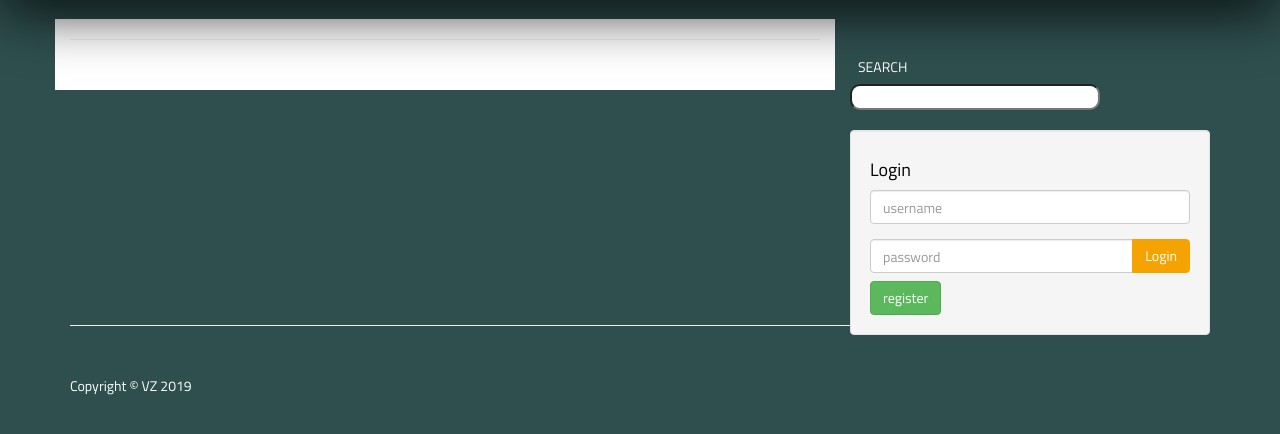
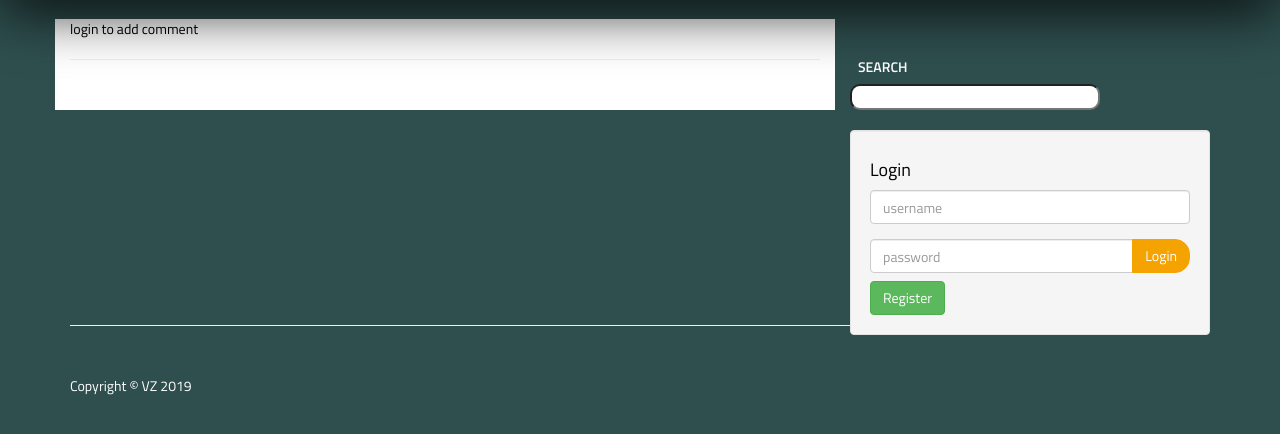
Before and after one commit to Zobbez/Bachelor, a PHP site: page /post.php in a window 1280 px wide. Shown: the part 51-485 px from the top of the page. Run offline with PHP 8.4, Linux system fonts and the light colour scheme; data that the repository does not hold is empty.

Commit message:
minor fixes

```diff
--- a/admin/css/sb-admin-rtl.css
+++ /dev/null
@@ -1,5 +0,0 @@
-
-@media (min-width: 768px){
-  #wrapper {padding-right: 225px; padding-left: 0;}
-  .side-nav{right: 0;left: auto;}
-}
--- a/admin/includes/add-user.php
+++ b/admin/includes/add-user.php
@@ -54,7 +54,7 @@ createUser();
 
 
 <div class="form-group">
-    <input class="btn btn-primary" type="submit" name="create-user" value="Create user">
+    <input class="btn orangebtn" type="submit" name="create-user" value="Create user">
 </div>
 
 
--- a/admin/includes/navigation.php
+++ b/admin/includes/navigation.php
@@ -54,12 +54,12 @@ $categoryClass = '';
                     <a href="#" class="dropdown-toggle" data-toggle="dropdown"><i class="fa fa-user"></i> <?php echo $_SESSION['username']; ?> <b class="caret"></b></a>
                     <ul class="dropdown-menu">
                         <li>
-                            <a href="profile.php"><i class="fa fa-fw fa-user"></i> Profile</a>
+                            <a href="profile.php" style="color:white;"><i class="fa fa-fw fa-user"></i> Profile</a>
                         </li>
 
                         <li class="divider"></li>
                         <li>
-                            <a href="../includes/logout.php"><i class="fa fa-fw fa-power-off"></i> Log Out</a>
+                            <a href="../includes/logout.php" style="color:white;"><i class="fa fa-fw fa-power-off"></i> Log Out</a>
                         </li>
                     </ul>
                 </li>
--- a/css/home.css
+++ b/css/home.css
@@ -45,6 +45,7 @@ nav {
     margin-left: 8px;
     position: relative;
     transform: translateY(30px);
+    font-weight: 600;
 
 
 }
@@ -90,6 +91,7 @@ nav {
     color: #fff;
     background-color: #F5A300 !important;
     border-color: #F5A300 ;
+    border-radius: 15px 15px;
 
 }
 
--- a/includes/sidebar.php
+++ b/includes/sidebar.php
@@ -45,7 +45,7 @@
     </div>
     </form>
 
-        <a class="btn btn-success" href="registration.php" style="margin-top: 8px;">register</a>
+        <a class="btn btn-success" href="registration.php" style="margin-top: 8px;">Register</a>
 
     <?php  endif; ?>
 
--- a/index.php
+++ b/index.php
@@ -21,11 +21,11 @@ include "includes/navigation.php";
 
                 <?php
 
-                // query to select all from posts
+                // query to select all from posts in descending order so show the highest id first = highest id would mean the newest post.
                     $query = "SELECT * FROM posts ORDER BY post_id DESC ";
                 // pass the db connection and the query.
                     $selectAllPostsQuery = mysqli_query($connection, $query);
-                // to display the categories, a while loop is used. fecth the result of the query.
+                // to display the posts, a while loop is used. fecth the result of the query.
                     while($row = mysqli_fetch_assoc($selectAllPostsQuery)) {
                 // the data comes in an assosiative array and the row from the database, and it can used to echo out the info.
                     $postId = $row['post_id'];
@@ -68,8 +68,6 @@ include "includes/navigation.php";
         </div>
 
 
-
-
 <?php
 
 include "includes/footer.php";
--- a/post.php
+++ b/post.php
@@ -108,15 +108,9 @@
 ?>
 
 <!--------------------------------- Add Comments Form ------------------------------------->
-
-
-
-
-
-
             <?php if(isset($_SESSION['userrole'])): ?>
                 <div class="well">
-                <h4 style="font-weight: bold;">Did you laugh? tell us below!</h4>
+                <h4 style="font-weight: 700;">Did you laugh? tell us below!</h4>
                 <form action="" method="post" role="form">
 
                 <div class="form-group">
@@ -128,11 +122,11 @@
                     <label for="comment">Comment</label>
                     <textarea name="comment-content" class="form-control" rows="3"></textarea>
                 </div>
-                    <button style=" border-radius: 15px 15px;" type="submit" name="create-comment" class="btn orangebtn">Add comment</button>
+                    <button type="submit" name="create-comment" class="btn orangebtn">Add comment</button>
             </form>
             </div>
 
-            <?php else: ?>
+            <?php else: echo "login to add comment"; ?>
 
 
 
```
Also changed, not shown: admin/css/admin.css (+25 -2 lines).
